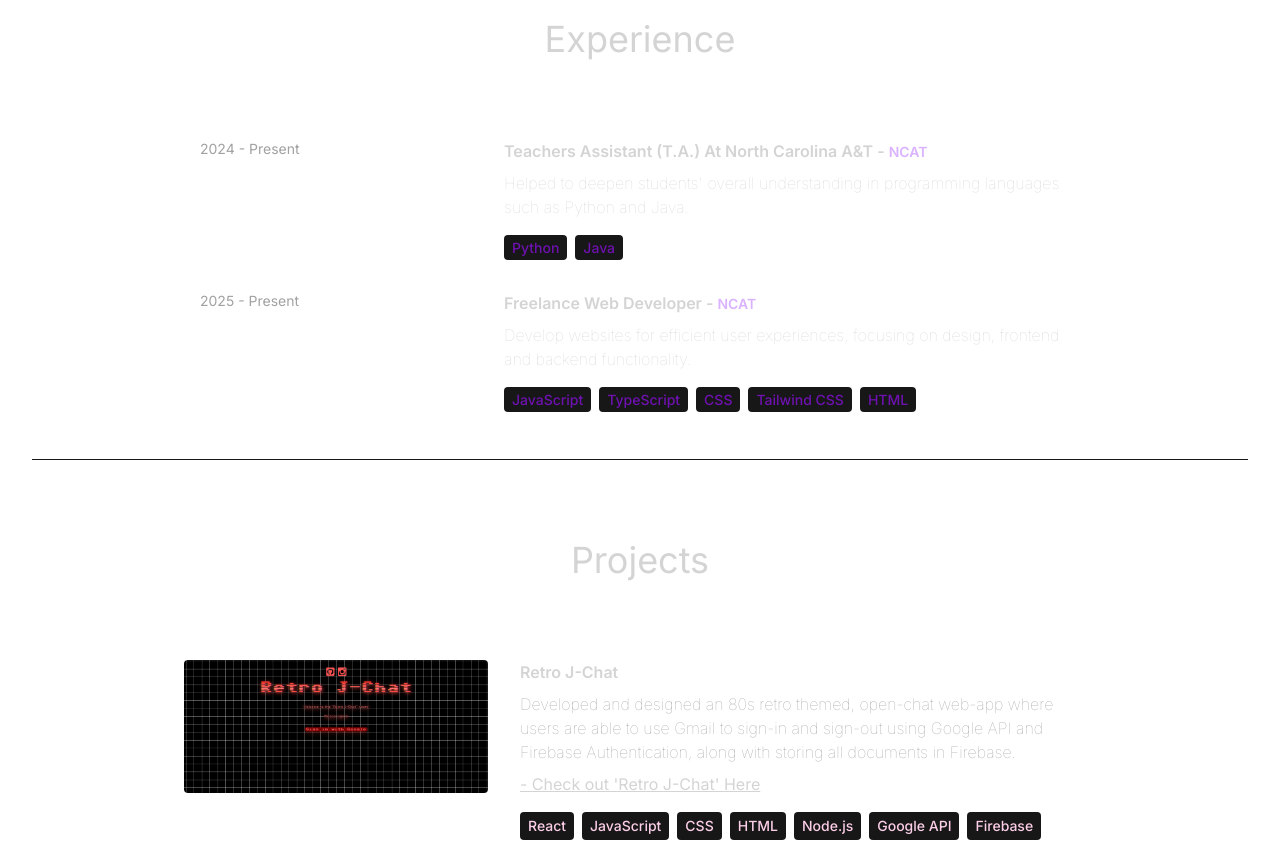
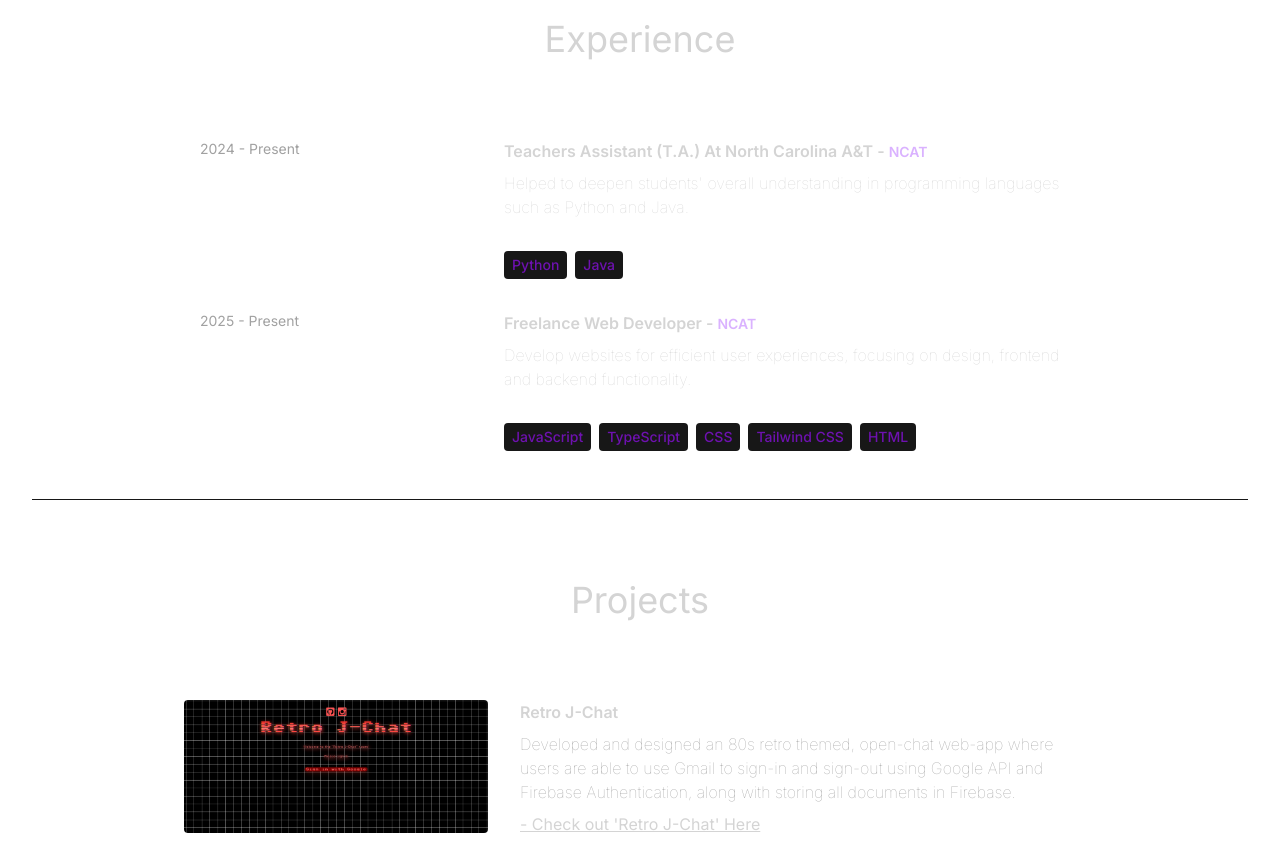
Before and after one commit to jcodes101/JadinsPortfolio, a React (Vite) app: page / in a window 1280 px wide. Shown: the part 3540-4382 px from the top of the page. Built offline with nearby package versions, Linux system fonts and the light colour scheme.

Commit message:
experience tech format fixed

```diff
--- a/src/components/Experience.jsx
+++ b/src/components/Experience.jsx
@@ -23,11 +23,13 @@ const Experience = () => {
                             </h6>
 
                             <p className="mb-4 font-thin">{experience.description}</p>
-                            {experience.technologies.map((tech, index) => (
-                                <span key={index} className="mr-2 mt-4 rounded bg-neutral-900 px-2 py-1 text-sm font-medium text-purple-800">
-                                    {tech}
-                                </span>
-                            ))}
+                            <div className="flex flex-wrap">
+                                {experience.technologies.map((tech, index) => (
+                                    <span key={index} className="mr-2 mt-4 rounded bg-neutral-900 px-2 py-1 text-sm font-medium text-purple-800">
+                                        {tech}
+                                    </span>
+                                ))}
+                            </div>
                         </div>
 
                     </div>
```
